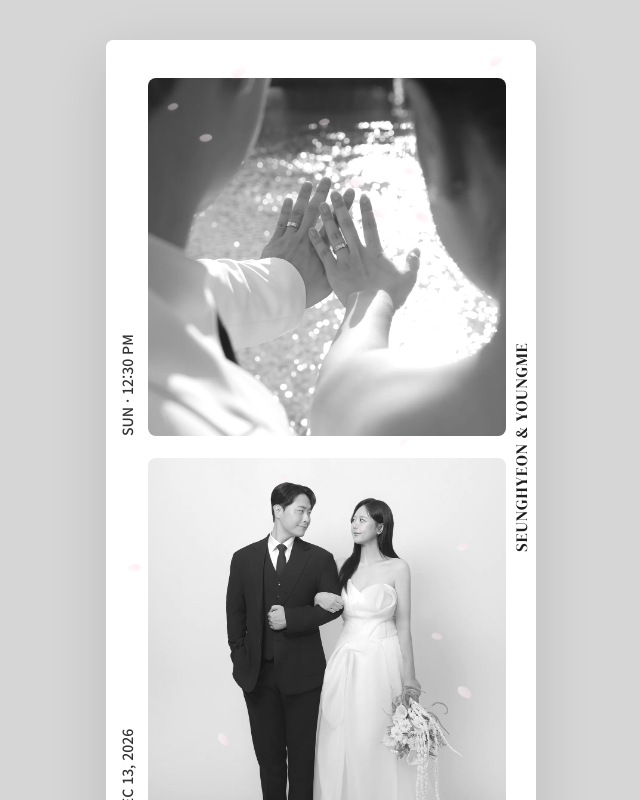
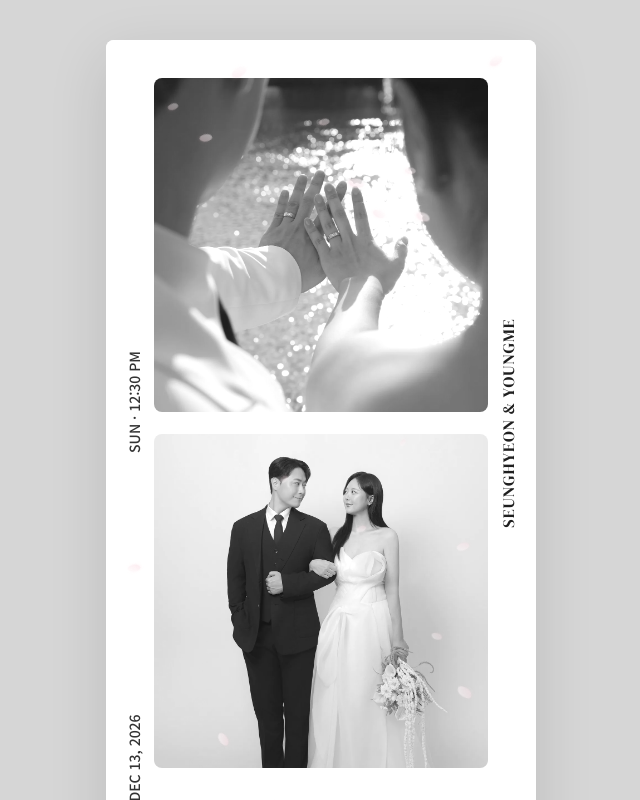
Before and after one commit to oh-sh-2134/wedding-invitation, a React (Vite) app: page / in a window 1280 px wide. Shown: the top 800 px of the page, without its empty margins (319-959 px from the left). Built offline with nearby package versions, Linux system fonts and the light colour scheme.

Commit message:
Balance hero side labels

```diff
--- a/app/globals.css
+++ b/app/globals.css
@@ -20,13 +20,13 @@ button { color:inherit; }
 main { width:min(100%, 430px); margin:0 auto; overflow:hidden; background:var(--paper); box-shadow:0 18px 60px rgba(0,0,0,.12); }
 .icon { width:20px; height:20px; fill:none; stroke:currentColor; stroke-width:1.6; stroke-linecap:round; stroke-linejoin:round; }
 
-.hero { min-height:100svh; position:relative; padding:38px 30px 46px 42px; display:flex; flex-direction:column; justify-content:center; background:#fff; }
-.hero-stack { position:relative; display:grid; gap:22px; }
-.hero-frame { position:relative; margin:0; aspect-ratio:1/1; }
+.hero { min-height:100svh; position:relative; padding:38px 16px 46px; display:flex; flex-direction:column; justify-content:center; background:#fff; }
+.hero-stack { position:relative; display:grid; grid-template-columns:24px minmax(0,1fr) 24px; grid-template-rows:auto auto; gap:22px 8px; align-items:stretch; }
+.hero-frame { grid-column:2; margin:0; aspect-ratio:1/1; }
 .hero-frame img { display:block; width:100%; height:100%; object-fit:cover; border-radius:8px; filter:grayscale(1) contrast(.94) brightness(1.05); }
-.hero-label { position:absolute; z-index:2; color:#333; font-size:14px; font-weight:500; text-transform:uppercase; white-space:nowrap; }
-.hero-label-left { left:-11px; bottom:0; transform:rotate(-90deg); transform-origin:left bottom; }
-.hero-names { position:absolute; z-index:3; left:calc(100% + 1px); top:0; bottom:0; width:28px; margin:0; display:flex; align-items:center; justify-content:center; }
+.hero-label { z-index:2; align-self:end; justify-self:center; color:#333; font-size:14px; font-weight:500; text-transform:uppercase; white-space:nowrap; }
+.hero-label-left { grid-column:1; transform:rotate(-90deg); transform-origin:center; }
+.hero-names { grid-column:3; grid-row:1 / span 2; width:24px; margin:0; display:flex; align-items:center; justify-content:center; }
 .hero-names span { display:block; transform:rotate(-90deg); white-space:nowrap; font-family:var(--serif); font-size:16px; letter-spacing:.07em; font-weight:400; color:#1f1f1f; }
 .hero-names b { font-size:18px; font-weight:400; color:#777; }
 .hero-copy { text-align:center; margin-top:28px; }
@@ -163,8 +163,8 @@ footer button { margin:auto; border:1px solid #d8d8d2; background:#fff; color:#5
   main { margin:40px auto; border-radius:8px; }
 }
 @media (max-width:360px) {
-  .hero { padding-left:26px; padding-right:26px; }
-  .hero-names { font-size:20px; }
+  .hero { padding-left:12px; padding-right:12px; }
+  .hero-stack { grid-template-columns:22px minmax(0,1fr) 22px; column-gap:7px; }
   .section { padding-left:24px; padding-right:24px; }
   .section-title h2 { font-size:28px; }
 }
--- a/app/page.tsx
+++ b/app/page.tsx
@@ -210,15 +210,11 @@ export default function Home() {
           {Array.from({ length: 22 }, (_, index) => <i key={index} />)}
         </div>
         <div className="hero-stack">
-          <figure className="hero-frame">
-            <img src={wedding.photos.cover} alt="신랑 신부의 대표 웨딩 사진" />
-            <figcaption className="hero-label hero-label-left">SUN · 12:30 PM</figcaption>
-          </figure>
+          <span className="hero-label hero-label-left">SUN · 12:30 PM</span>
+          <figure className="hero-frame"><img src={wedding.photos.cover} alt="신랑 신부의 대표 웨딩 사진" /></figure>
           <h1 className="hero-names"><span>SEUNGHYEON &amp; YOUNGME</span></h1>
-          <figure className="hero-frame">
-            <img src={wedding.photos.gallery[0]} alt="신랑 신부의 웨딩 사진" />
-            <figcaption className="hero-label hero-label-left">DEC 13, 2026</figcaption>
-          </figure>
+          <span className="hero-label hero-label-left">DEC 13, 2026</span>
+          <figure className="hero-frame"><img src={wedding.photos.gallery[0]} alt="신랑 신부의 웨딩 사진" /></figure>
         </div>
         <div className="hero-copy">
           <p className="eyebrow">WE ARE GETTING MARRIED</p>
```
